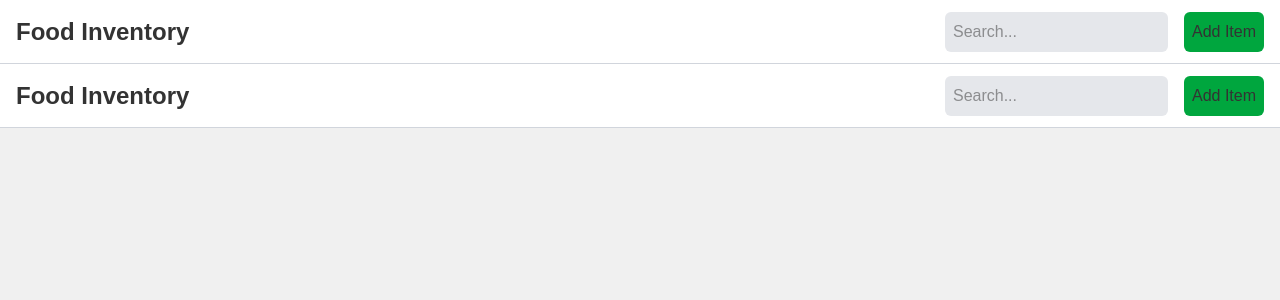
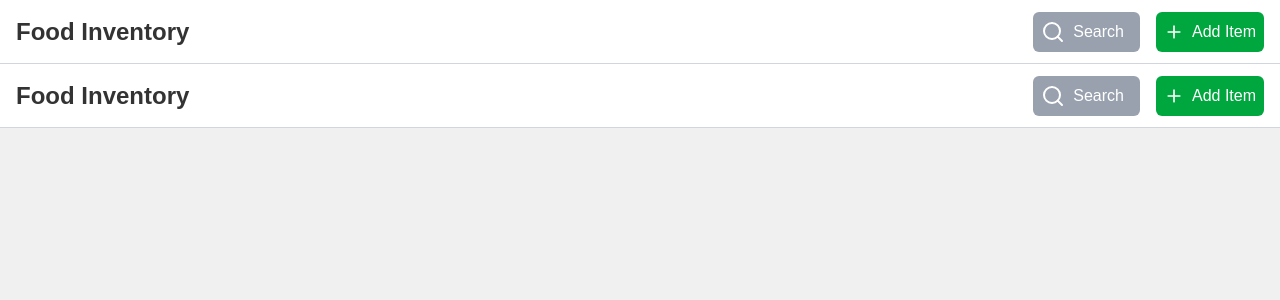
Before and after one commit to GastonCarg/household-inventory, a Next.js app: page / in a window 1280 px wide. Shown: the top 300 px of the page. Built offline with nearby package versions, Linux system fonts and the light colour scheme.

Commit message:
feat: add header functionality

```diff
--- a/package.json
+++ b/package.json
@@ -10,6 +10,7 @@
   },
   "dependencies": {
     "@tailwindcss/postcss": "^4.1.3",
+    "lucide-react": "^0.503.0",
     "next": "^15.2.4",
     "postcss": "^8.5.3",
     "react": "^19.0.0",
--- a/src/app/(header)/page.tsx
+++ b/src/app/(header)/page.tsx
@@ -1,38 +1,90 @@
-'use client';
+"use client";
 
-import { useContext, useEffect, useState } from 'react';
-import SearchContext from '../../(contexts)/searchContext/page';
+import { Plus, Search } from "lucide-react";
+import React, { useContext, useEffect, useRef, useState } from "react";
+import SearchContext from "../../(contexts)/searchContext/page";
 
 const Header = () => {
-  const [inputValue, setInputValue] = useState<string>('');
+  const [inputValue, setInputValue] = useState<string>("");
   const { handleSetSearchValue } = useContext(SearchContext);
+
+  const searchInputRef = useRef<HTMLInputElement>(null);
 
   const handleInputValue = (e: React.ChangeEvent<HTMLInputElement>) => {
     e.preventDefault();
     setInputValue(e.target.value);
   };
 
+  const handleClickSearch = () => {
+    const element = document.getElementById("search");
+    if (element) {
+      element.classList.remove("hidden");
+      element.classList.add("block");
+    }
+
+    const buttonElement = document.getElementById("searchButton");
+    if (buttonElement) {
+      buttonElement.classList.add("hidden");
+    }
+    focusSearch();
+  };
+
+  const focusSearch = () => {
+    searchInputRef.current?.focus();
+  };
+
+  const getResults = (event: React.KeyboardEvent<HTMLInputElement>) => {
+    if (event.key === "Enter") {
+      const search = document.getElementById("search");
+      const searchButton = document.getElementById("searchButton");
+      if (search) {
+        search.classList.remove("block");
+        search.classList.add("hidden");
+      }
+
+      if (searchButton) {
+        searchButton.classList.remove("hidden");
+        searchButton.classList.add("block");
+      }
+    }
+  };
+
   useEffect(() => {
     const timeoutId = setTimeout(() => {
       handleSetSearchValue(inputValue);
-    }, 1000);
+    }, 600);
 
     return () => clearTimeout(timeoutId);
   }, [inputValue]);
 
   return (
-    <header className='flex h-16 items-center justify-between border-b border-gray-300 bg-white'>
-      <label className='p-4 text-2xl font-bold'>Food Inventory</label>
-      <div className='grid grid-flow-col gap-4 p-4'>
+    <header className="flex h-16 items-center justify-between border-b border-gray-300 bg-white">
+      <label className="p-4 text-2xl font-bold">Food Inventory</label>
+      <div className="grid grid-flow-col gap-4 p-4">
+        <button
+          id="searchButton"
+          onClick={handleClickSearch}
+          className="rounded-md bg-gray-400 border-none p-2 text-white flex items-center hover:bg-gray-600 max-h-10"
+        >
+          <Search />
+          <span className="text-white p-2">Search</span>
+        </button>
         <input
-          type='search'
-          placeholder='Search...'
-          className='rounded-md bg-gray-200 p-2 focus:ring-2 focus:ring-green-500 focus:outline-none'
+          id="search"
+          type="search"
+          ref={searchInputRef}
+          placeholder="Search..."
+          className="rounded-md bg-gray-200 p-2 focus:ring-2 focus:ring-gray-500 focus:outline-none hidden"
           value={inputValue}
-          onChange={ev => handleInputValue(ev)}
+          onChange={handleInputValue}
+          onKeyUp={getResults}
         />
-        <button className='rounded-md bg-green-600 border-none p-2' onMouseUp={() => alert('Open modal')}>
-          Add Item
+        <button
+          className="rounded-md bg-green-600 border-none p-2 text-white flex items-center gap-2 hover:bg-green-700 focus:outline-none focus:ring-2 focus:ring-green-500"
+          onMouseUp={() => alert("Open modal")}
+        >
+          <Plus className="h-5 w-5 text-white" />
+          <span>Add Item</span>
         </button>
       </div>
     </header>
```
Also changed, not shown: 1 other file (tests, documents, lock files or other folders).
